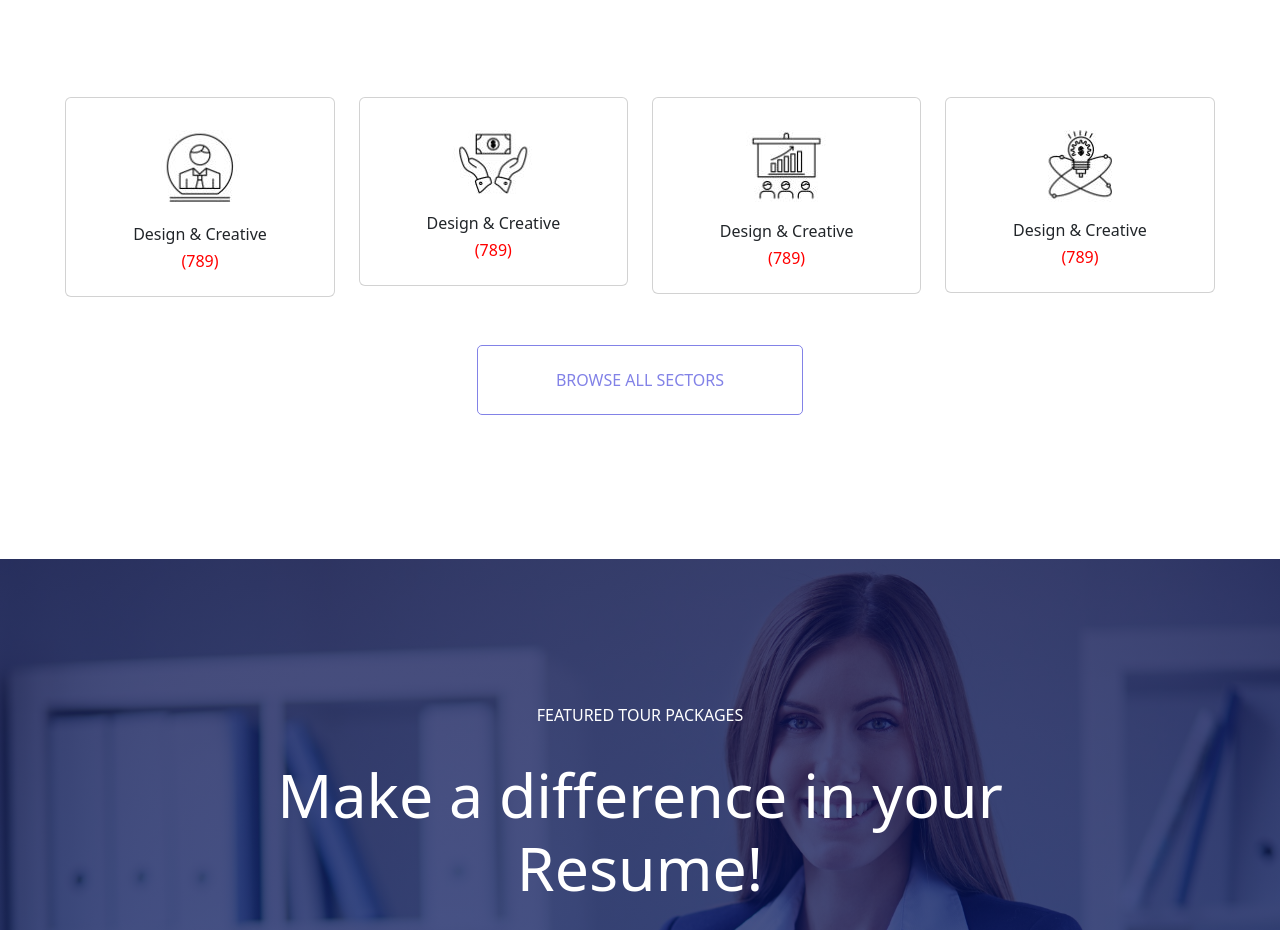
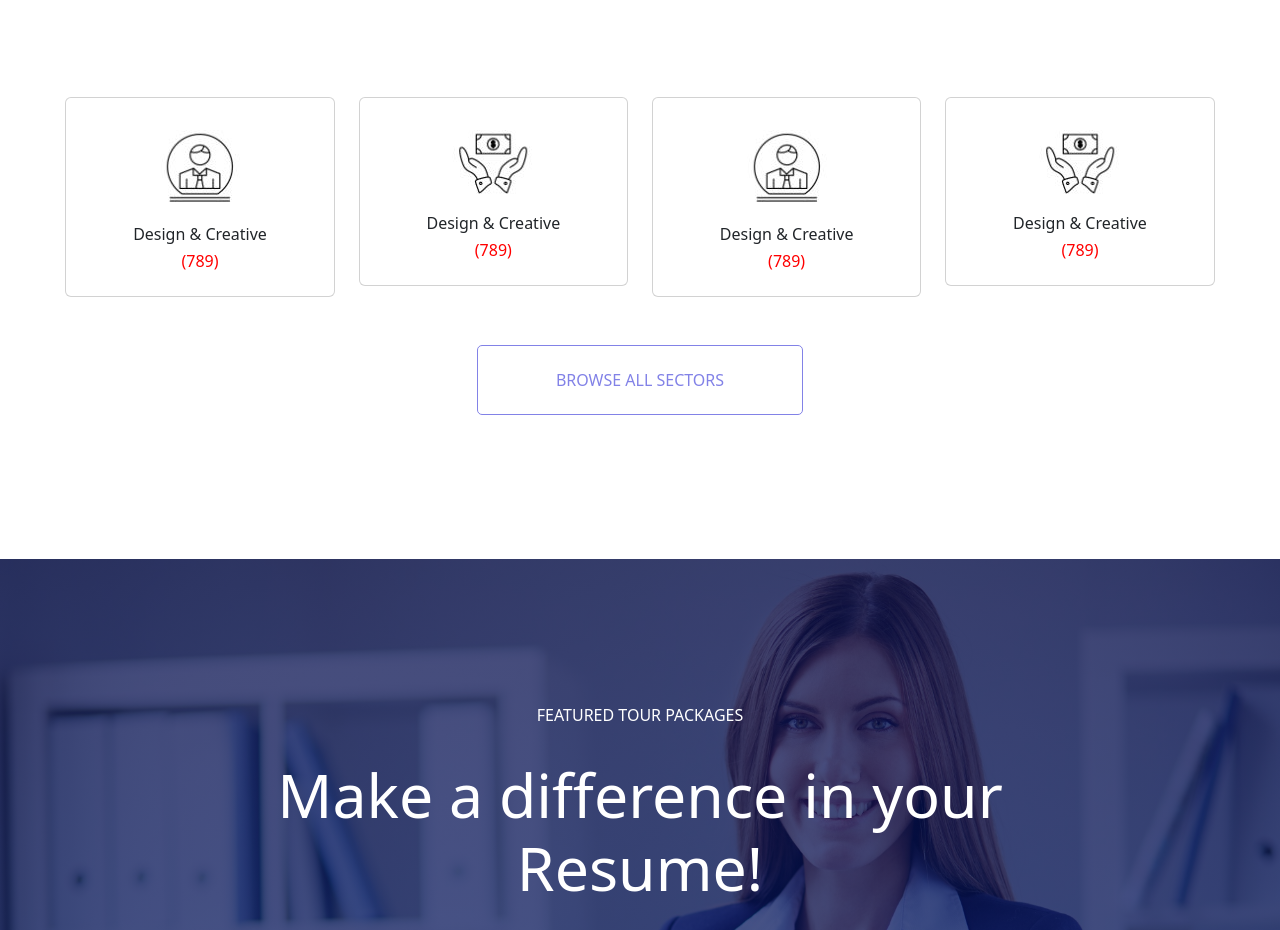
Before and after one commit to basil0007/job-finder, a plain HTML site: page index.html in a window 1280 px wide. Shown: the part 1060-1990 px from the top of the page. Drawn offline with nearby package versions, Linux system fonts and the light colour scheme.

Commit message:
finished

```diff
--- a/index.html
+++ b/index.html
@@ -90,7 +90,7 @@
         <div class="col-lg-3">
           <div class="card py-3">
             <div class="cardbody">
-              <img src="./Cate3.JPG" class="img-fluid my-3" alt="">
+              <img src="./Cate1.JPG" class="img-fluid my-3" alt="">
                 <h6>Design & Creative</h6>
                 <h6 class="red">(789)</h6>
             </div>
@@ -100,7 +100,7 @@
         <div class="col-lg-3">
           <div class="card py-3">
             <div class="cardbody">
-              <img src="./Cate4.JPG" class="img-fluid my-3" alt="">
+              <img src="./Cate5.JPG" class="img-fluid my-3" alt="">
                 <h6>Design & Creative</h6>
                 <h6 class="red">(789)</h6>
             </div>
```
